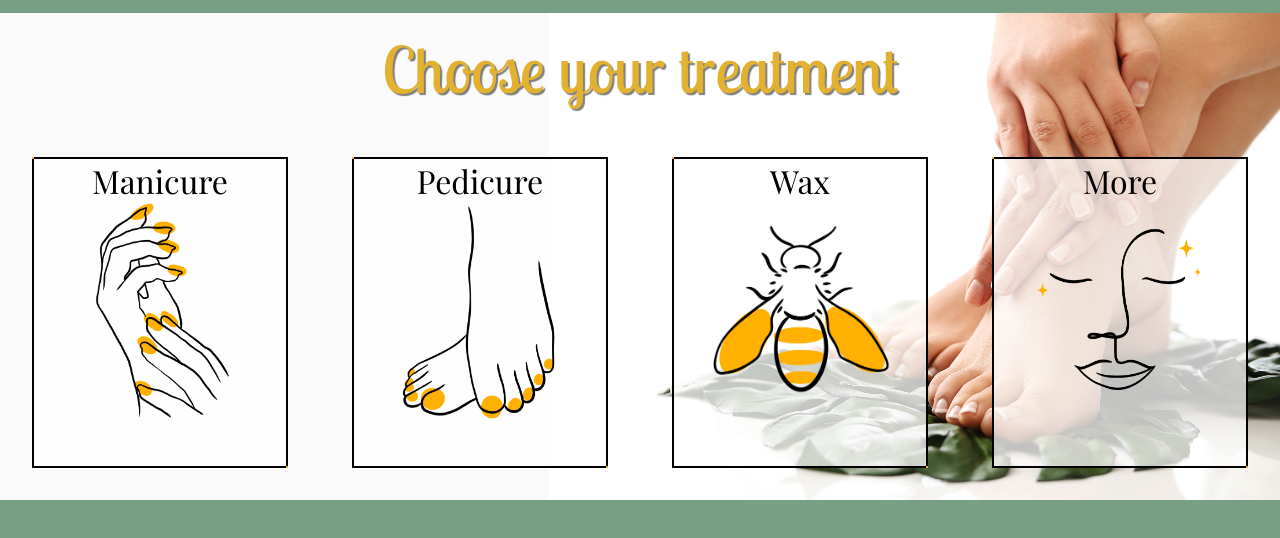
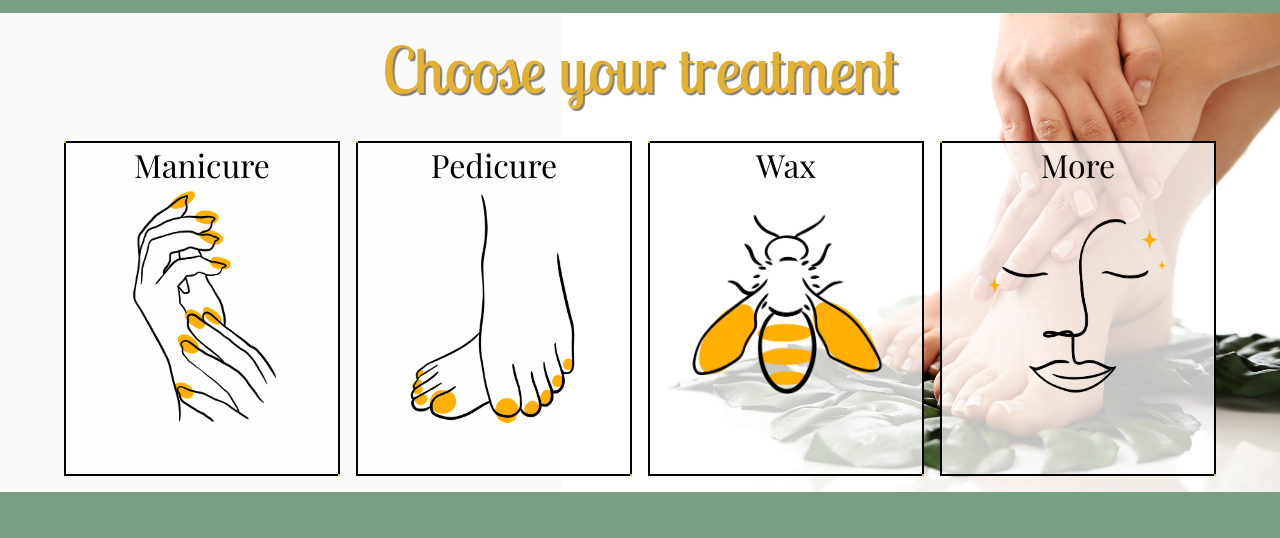
Before and after one commit to liyahyah96/DesignsNailBar, a React (Vite) app: page / in a window 1280 px wide. Shown: the part 1060-1598 px from the top of the page. Built offline with nearby package versions, Linux system fonts and the light colour scheme.

Commit message:
fix services grid, remove console errors

```diff
--- a/src/components/Carousel.jsx
+++ b/src/components/Carousel.jsx
@@ -6,16 +6,19 @@ export default function Carousel() {
     let scrollInterval = null;
     let testimonies = [
         {
+            id: 1,
             name: "Laura Herrera from Google",
             photo: "src/assets/photo1.jpg",
             comment: "Best nails in town. Very nice employees and atmosphere is great."
         },
         {
+            id: 2,
             name: "Elizabeth Fisher from Google",
             photo: "src/assets/photo1.jpg",
             comment: "Great service! Beautiful nails, just what I asked for! I very much recommend this salon."
         },
         {
+            id: 3,
             name: "Taylar Williams from Google",
             photo: "src/assets/photo1.jpg",
             comment: "10 out of 10. They will take really good care of you!"
--- a/src/components/CarouselItem.jsx
+++ b/src/components/CarouselItem.jsx
@@ -4,7 +4,7 @@ export default function CarouselItem({item, index}) {
         <div className="carousel-item">
             <div></div>
             {/* <img className="carousel-img" src="" alt="" /> */}
-            <div id={"item-" + index} key={index} className="item-details">
+            <div id={"item-" + index} key={item.id} className="item-details">
                 <p>"{item.comment}"</p>
                 <p>- {item.name} </p>
             </div>
--- a/src/components/Contact.jsx
+++ b/src/components/Contact.jsx
@@ -8,7 +8,7 @@ export default function Contact() {
                 <h3>Hope to see you soon</h3>
                 <article className="contact-cards">
                     <div className="contact-card opening-hours">
-                        <span class="material-symbols-outlined">
+                        <span className="material-symbols-outlined">
                         schedule
                         </span>
                         <div className="contact-details time">
@@ -21,7 +21,7 @@ export default function Contact() {
                         </div>
                     </div>
                     <div className="contact-card phone">
-                        <span class="material-symbols-outlined">
+                        <span className="material-symbols-outlined">
                         phone_iphone
                         </span>
                         <div className="contact-details">
@@ -30,7 +30,7 @@ export default function Contact() {
                         </div>
                     </div>
                     <div className="contact-card address">
-                        <span class="material-symbols-outlined">
+                        <span className="material-symbols-outlined">
                         location_on
                         </span>
                         <div className="contact-details">
--- a/src/index.css
+++ b/src/index.css
@@ -265,10 +265,11 @@ header {
 }
 
 .services-grid {
-  width: 100%;
+  width: 90%;
   max-width: 1410px;
   display: grid;
   grid-template-columns: repeat(auto-fit, minmax(150px, 1fr));
+  gap: 1rem;
   place-items: center;
   margin: 0 auto;
 }
@@ -279,8 +280,7 @@ header {
   background-position: center;
   justify-self: center;
   aspect-ratio: 1 / 1.2;
-  width: 80%;
-  margin: 1rem;
+  width: 100%;
   position: relative;
   border: 2px solid black;
 }
--- a/src/index.html
+++ b/src/index.html
@@ -5,7 +5,6 @@
     <link rel="apple-touch-icon" sizes="180x180" href="assets/apple-touch-icon.png">
     <link rel="icon" type="image/png" sizes="32x32" href="assets/favicon-32x32.png">
     <link rel="icon" type="image/png" sizes="16x16" href="assets/favicon-16x16.png">
-    <link rel="manifest" href="/site.webmanifest">
     <link rel="stylesheet" href="https://fonts.googleapis.com/css2?family=Material+Symbols+Outlined:opsz,wght,FILL,GRAD@48,400,0,0" />
     <link rel="preconnect" href="https://fonts.googleapis.com">
     <link rel="preconnect" href="https://fonts.gstatic.com" crossorigin>
```
